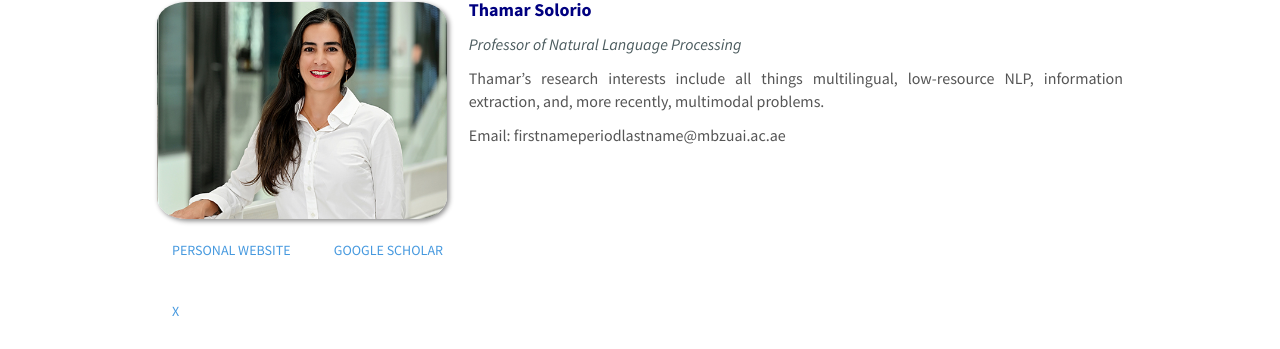
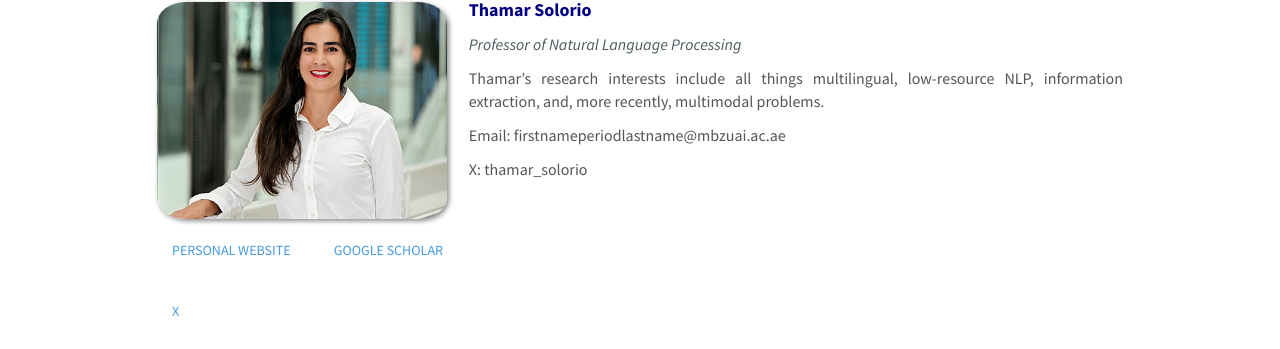
Before and after one commit to RiTUAL-MBZUAI/web, a Jekyll site: the page built from _pages/team.md, in a window 1280 px wide and 900 px high. Shown: the part 230-579 px from the top of the window. Built offline with Jekyll 4.4.1, drawn with Linux system fonts in a browser that asks for light colours; nearby versions of some CDN libraries.

Commit message:
Update team.md
fixing x

```diff
--- a/_pages/team.md
+++ b/_pages/team.md
@@ -31,6 +31,7 @@ permalink: /team/
   <p>{{ member.info }}</p>
   Email: {{ member.email }}
   </div>
+ <p>X: {{ member.x }}</p>
  <!-- <h5>Education:</h5>
  -->
 <ul style="overflow: hidden">
```
